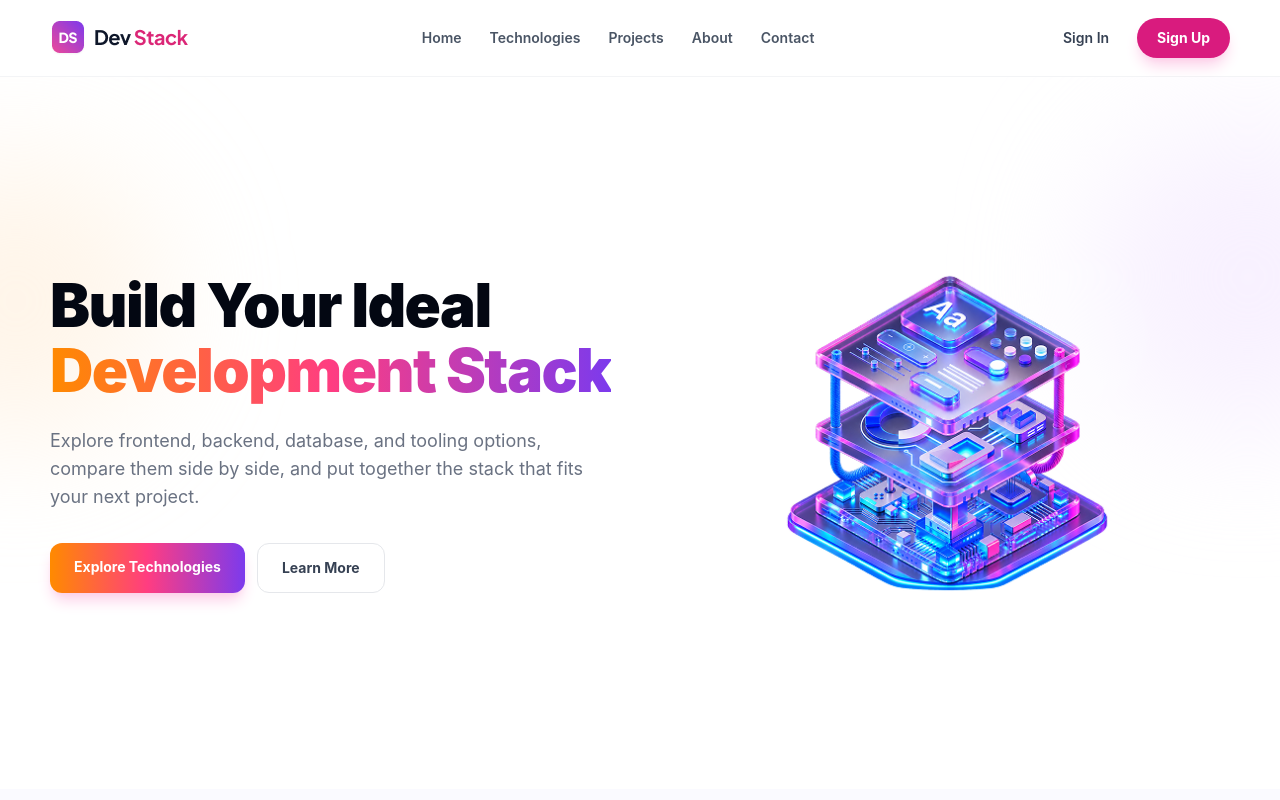
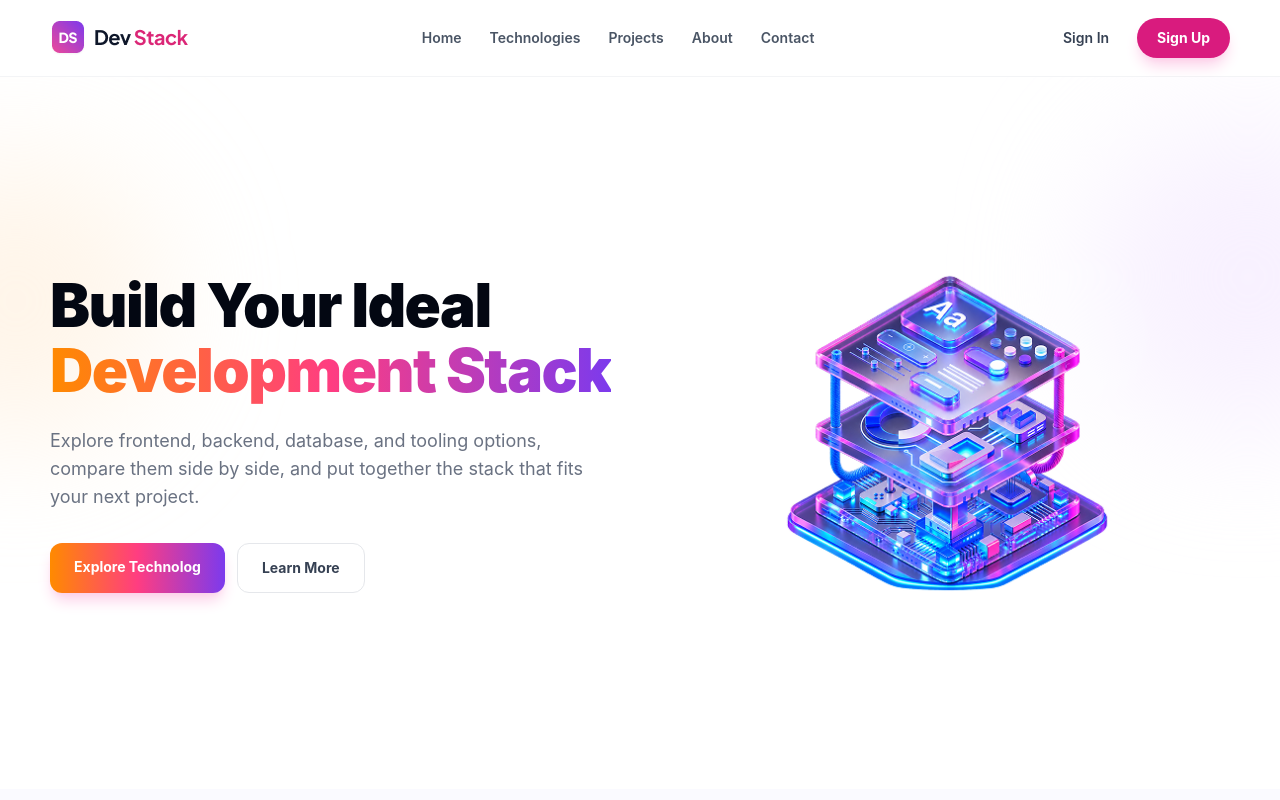
Before and after one commit to abirroybappy/ph-b14-assignment-5, a React (Vite) app: page / in a window 1280 px wide. Shown: the top 800 px of the page. Built offline with nearby package versions, Linux system fonts and the light colour scheme.

Commit message:
Technology card added

```diff
--- a/src/components/Hero.jsx
+++ b/src/components/Hero.jsx
@@ -30,7 +30,7 @@ next project.
               href="#technologies"
               className="gradient-bg rounded-xl px-6 py-3.5 text-center text-sm font-bold text-white shadow-lg shadow-pink-200 transition hover:-translate-y-0.5"
             >
-              Explore Technologies
+              Explore Technolog
             </a>
 
             <a
```
